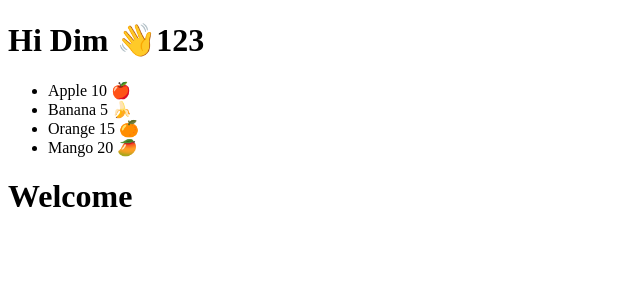
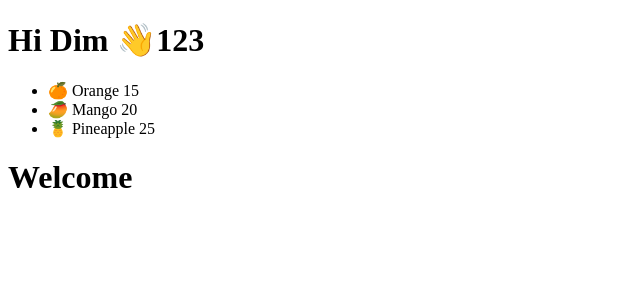
Before and after one commit to Dimitris112/react-vscode-askiseis, a React (Vite) app in the folder Prwto_App/: page / in a window 1280 px wide. Shown: the top 300 px of the page, without its empty margins (0-640 px from the left). Built offline with nearby package versions, Linux system fonts and the light colour scheme.

Commit message:
Conditional render list items - react fragments

```diff
--- a/Prwto_App/src/components/Fruit.jsx
+++ b/Prwto_App/src/components/Fruit.jsx
@@ -1,7 +1,14 @@
 export default function Fruit({ name, price, emoji }) {
   return (
-    <li>
-      {name} {price} {emoji}
-    </li>
+    <>
+      {/* {name} ${price} {emoji} */}
+      {price > 10 ? (
+        <li>
+          {emoji} {name} {price}
+        </li>
+      ) : (
+        ""
+      )}
+    </>
   );
 }
--- a/Prwto_App/src/components/Fruits.jsx
+++ b/Prwto_App/src/components/Fruits.jsx
@@ -6,6 +6,7 @@ export default function Fruits() {
     { name: "Banana", price: 5, emoji: "🍌" },
     { name: "Orange", price: 15, emoji: "🍊" },
     { name: "Mango", price: 20, emoji: "🥭" },
+    { name: "Pineapple", price: 25, emoji: "🍍" },
   ];
   return (
     <div>
```
